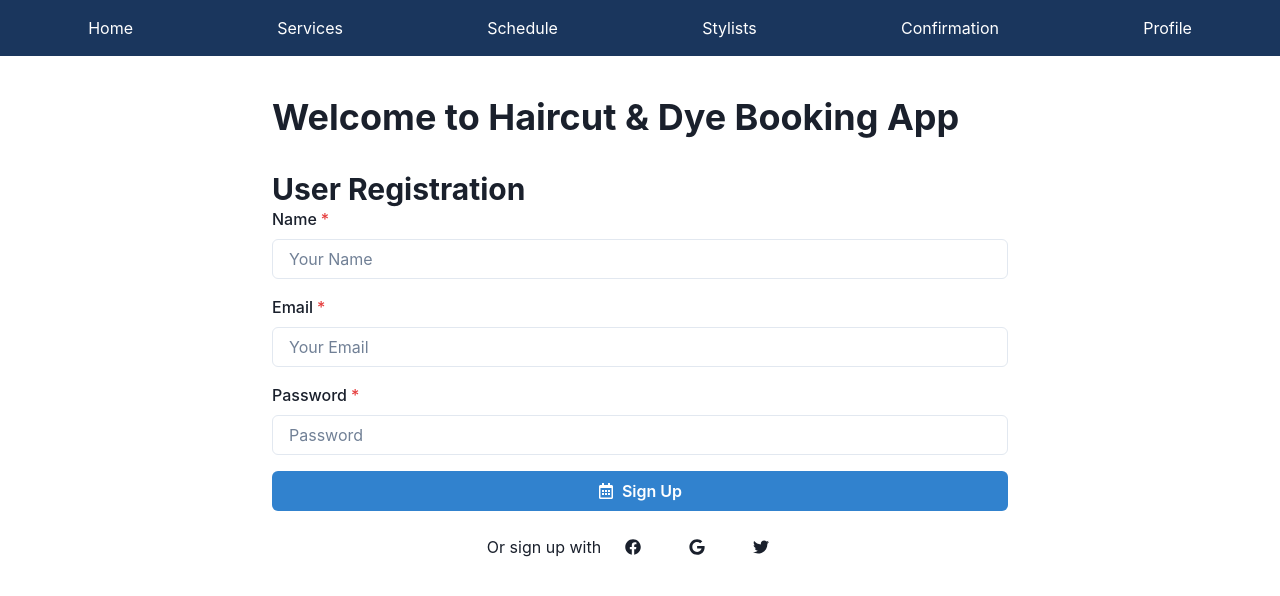
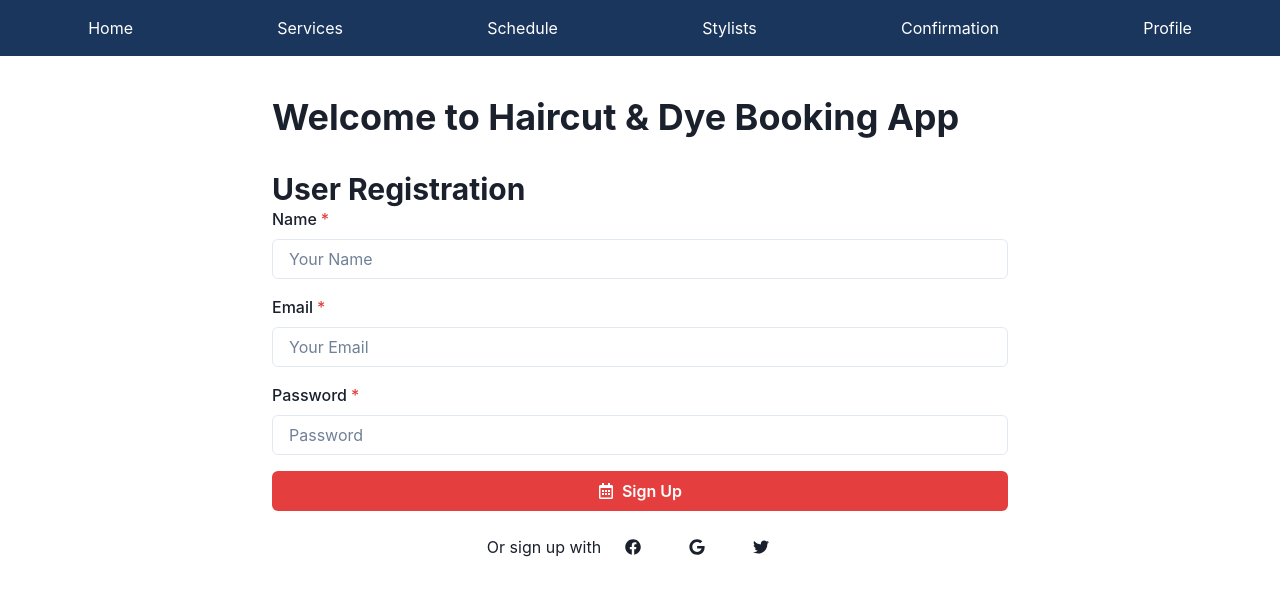
Before and after one commit to GPT-Engineer-App/hairbooker, a React (Vite) app: page / in a window 1280 px wide. Shown: the top 596 px of the page. Built offline with nearby package versions, Linux system fonts and the light colour scheme.

Commit message:
Changed the sign-up button color from blue to red on the Index page.
change the color off sign up button to red

```diff
--- a/src/pages/Index.jsx
+++ b/src/pages/Index.jsx
@@ -71,7 +71,7 @@ const Index = () => {
                   <FormLabel htmlFor="password">Password</FormLabel>
                   <Input id="password" name="password" type="password" placeholder="Password" />
                 </FormControl>
-                <Button type="submit" colorScheme="blue" leftIcon={<FaRegCalendarAlt />}>
+                <Button type="submit" colorScheme="red" leftIcon={<FaRegCalendarAlt />}>
                   Sign Up
                 </Button>
               </Stack>
```
